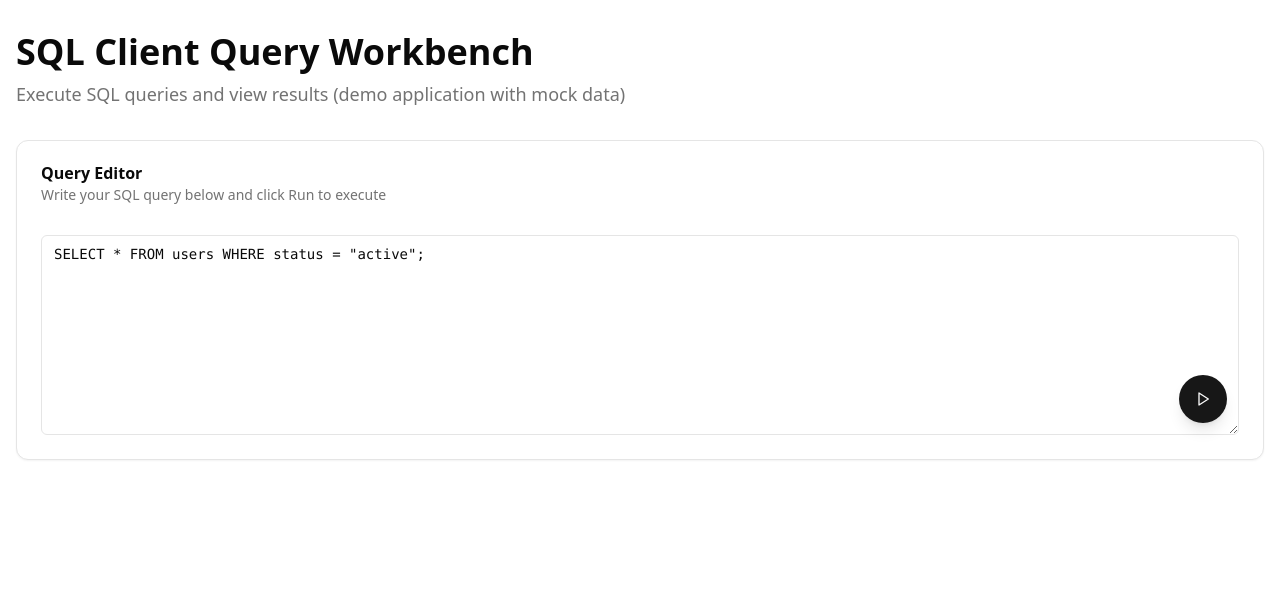
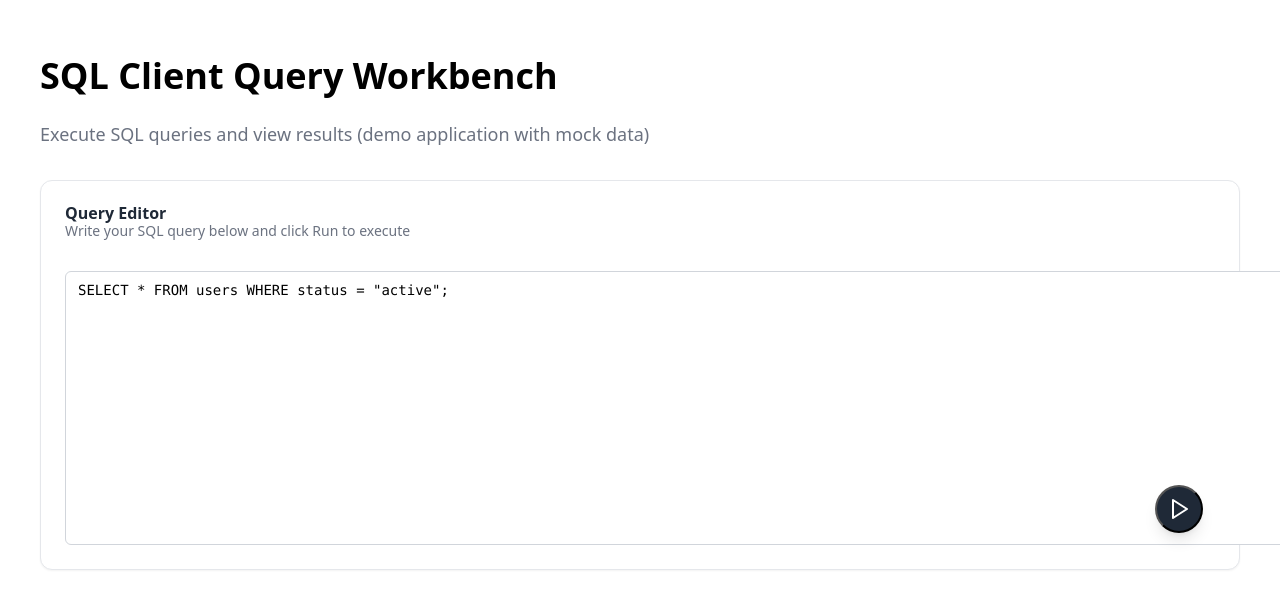
Before and after one commit to madhankumar028/sql-client-workbench, a Next.js app: page / in a window 1280 px wide. Shown: the top 608 px of the page. Built offline with nearby package versions, Linux system fonts and the light colour scheme.

Commit message:
Fix CSS loading with explicit styles
- Replace Tailwind directives with explicit CSS rules
- Add comprehensive styling for all components
- This bypasses Tailwind processing issues
- Application should now display with proper styling
- Works for both local development and Vercel deployment

```diff
--- a/app/globals.css
+++ b/app/globals.css
@@ -1,57 +1,396 @@
-@tailwind base;
-@tailwind components;
-@tailwind utilities;
-
-:root {
-  --background: 0 0% 100%;
-  --foreground: 0 0% 3.9%;
-  --card: 0 0% 100%;
-  --card-foreground: 0 0% 3.9%;
-  --popover: 0 0% 100%;
-  --popover-foreground: 0 0% 3.9%;
-  --primary: 0 0% 9%;
-  --primary-foreground: 0 0% 98%;
-  --secondary: 0 0% 96.1%;
-  --secondary-foreground: 0 0% 9%;
-  --muted: 0 0% 96.1%;
-  --muted-foreground: 0 0% 45.1%;
-  --accent: 0 0% 96.1%;
-  --accent-foreground: 0 0% 9%;
-  --destructive: 0 84.2% 60.2%;
-  --destructive-foreground: 0 0% 98%;
-  --border: 0 0% 89.8%;
-  --input: 0 0% 89.8%;
-  --ring: 0 0% 3.9%;
-  --radius: 0.5rem;
+/* Test basic CSS first */
+body {
+  background-color: #f5f5f5;
+  font-family: system-ui, -apple-system, sans-serif;
+  margin: 0;
+  padding: 0;
 }
 
-.dark {
-  --background: 0 0% 3.9%;
-  --foreground: 0 0% 98%;
-  --card: 0 0% 3.9%;
-  --card-foreground: 0 0% 98%;
-  --popover: 0 0% 3.9%;
-  --popover-foreground: 0 0% 98%;
-  --primary: 0 0% 98%;
-  --primary-foreground: 0 0% 9%;
-  --secondary: 0 0% 14.9%;
-  --secondary-foreground: 0 0% 98%;
-  --muted: 0 0% 14.9%;
-  --muted-foreground: 0 0% 63.9%;
-  --accent: 0 0% 14.9%;
-  --accent-foreground: 0 0% 98%;
-  --destructive: 0 62.8% 30.6%;
-  --destructive-foreground: 0 0% 98%;
-  --border: 0 0% 14.9%;
-  --input: 0 0% 14.9%;
-  --ring: 0 0% 83.1%;
+.min-h-screen {
+  min-height: 100vh;
 }
 
-@layer base {
-  * {
-    @apply border-border;
-  }
-  body {
-    @apply bg-background text-foreground;
-  }
+.bg-background {
+  background-color: white;
 }
+
+.text-foreground {
+  color: #1f2937;
+}
+
+.container {
+  max-width: 1200px;
+  margin: 0 auto;
+  padding: 0 1rem;
+}
+
+.mx-auto {
+  margin-left: auto;
+  margin-right: auto;
+}
+
+.py-8 {
+  padding-top: 2rem;
+  padding-bottom: 2rem;
+}
+
+.px-4 {
+  padding-left: 1rem;
+  padding-right: 1rem;
+}
+
+.space-y-8 > * + * {
+  margin-top: 2rem;
+}
+
+.space-y-2 > * + * {
+  margin-top: 0.5rem;
+}
+
+.text-4xl {
+  font-size: 2.25rem;
+  line-height: 2.5rem;
+}
+
+.font-bold {
+  font-weight: 700;
+}
+
+.text-balance {
+  text-wrap: balance;
+}
+
+.text-lg {
+  font-size: 1.125rem;
+  line-height: 1.75rem;
+}
+
+.text-muted-foreground {
+  color: #6b7280;
+}
+
+/* Card styles */
+.bg-card {
+  background-color: white;
+}
+
+.text-card-foreground {
+  color: #1f2937;
+}
+
+.flex {
+  display: flex;
+}
+
+.flex-col {
+  flex-direction: column;
+}
+
+.gap-6 {
+  gap: 1.5rem;
+}
+
+.rounded-xl {
+  border-radius: 0.75rem;
+}
+
+.border {
+  border: 1px solid #e5e7eb;
+}
+
+.py-6 {
+  padding-top: 1.5rem;
+  padding-bottom: 1.5rem;
+}
+
+.shadow-sm {
+  box-shadow: 0 1px 2px 0 rgb(0 0 0 / 0.05);
+}
+
+/* Button styles */
+.inline-flex {
+  display: inline-flex;
+}
+
+.items-center {
+  align-items: center;
+}
+
+.justify-center {
+  justify-content: center;
+}
+
+.whitespace-nowrap {
+  white-space: nowrap;
+}
+
+.text-sm {
+  font-size: 0.875rem;
+  line-height: 1.25rem;
+}
+
+.font-medium {
+  font-weight: 500;
+}
+
+.transition-all {
+  transition-property: all;
+  transition-timing-function: cubic-bezier(0.4, 0, 0.2, 1);
+  transition-duration: 150ms;
+}
+
+.disabled\:pointer-events-none:disabled {
+  pointer-events: none;
+}
+
+.disabled\:opacity-50:disabled {
+  opacity: 0.5;
+}
+
+.outline-none {
+  outline: 2px solid transparent;
+  outline-offset: 2px;
+}
+
+.bg-primary {
+  background-color: #1f2937;
+}
+
+.text-primary-foreground {
+  color: white;
+}
+
+.hover\:bg-primary\/90:hover {
+  background-color: #374151;
+}
+
+.size-9 {
+  width: 2.25rem;
+  height: 2.25rem;
+}
+
+.absolute {
+  position: absolute;
+}
+
+.bottom-3 {
+  bottom: 0.75rem;
+}
+
+.right-3 {
+  right: 0.75rem;
+}
+
+.h-12 {
+  height: 3rem;
+}
+
+.w-12 {
+  width: 3rem;
+}
+
+.rounded-full {
+  border-radius: 9999px;
+}
+
+.shadow-lg {
+  box-shadow: 0 10px 15px -3px rgb(0 0 0 / 0.1), 0 4px 6px -4px rgb(0 0 0 / 0.1);
+}
+
+/* Textarea styles */
+.relative {
+  position: relative;
+}
+
+.border-input {
+  border-color: #d1d5db;
+}
+
+.placeholder\:text-muted-foreground::placeholder {
+  color: #6b7280;
+}
+
+.focus-visible\:border-ring:focus-visible {
+  border-color: #1f2937;
+}
+
+.focus-visible\:ring-ring\/50:focus-visible {
+  box-shadow: 0 0 0 3px rgb(31 41 55 / 0.5);
+}
+
+.flex {
+  display: flex;
+}
+
+.field-sizing-content {
+  field-sizing: content;
+}
+
+.w-full {
+  width: 100%;
+}
+
+.rounded-md {
+  border-radius: 0.375rem;
+}
+
+.bg-transparent {
+  background-color: transparent;
+}
+
+.px-3 {
+  padding-left: 0.75rem;
+  padding-right: 0.75rem;
+}
+
+.py-2 {
+  padding-top: 0.5rem;
+  padding-bottom: 0.5rem;
+}
+
+.shadow-xs {
+  box-shadow: 0 1px 2px 0 rgb(0 0 0 / 0.05);
+}
+
+.transition-\[color\,box-shadow\] {
+  transition-property: color, box-shadow;
+  transition-timing-function: cubic-bezier(0.4, 0, 0.2, 1);
+  transition-duration: 150ms;
+}
+
+.outline-none {
+  outline: 2px solid transparent;
+  outline-offset: 2px;
+}
+
+.focus-visible\:ring-\[3px\]:focus-visible {
+  box-shadow: 0 0 0 3px rgb(31 41 55 / 0.5);
+}
+
+.disabled\:cursor-not-allowed:disabled {
+  cursor: not-allowed;
+}
+
+.disabled\:opacity-50:disabled {
+  opacity: 0.5;
+}
+
+.font-mono {
+  font-family: ui-monospace, SFMono-Regular, "SF Mono", Consolas, "Liberation Mono", Menlo, monospace;
+}
+
+.min-h-\[200px\] {
+  min-height: 200px;
+}
+
+.pr-16 {
+  padding-right: 4rem;
+}
+
+.pb-16 {
+  padding-bottom: 4rem;
+}
+
+/* Card header styles */
+.grid {
+  display: grid;
+}
+
+.auto-rows-min {
+  grid-auto-rows: min-content;
+}
+
+.grid-rows-\[auto_auto\] {
+  grid-template-rows: auto auto;
+}
+
+.items-start {
+  align-items: flex-start;
+}
+
+.gap-1\.5 {
+  gap: 0.375rem;
+}
+
+.px-6 {
+  padding-left: 1.5rem;
+  padding-right: 1.5rem;
+}
+
+.leading-none {
+  line-height: 1;
+}
+
+.font-semibold {
+  font-weight: 600;
+}
+
+/* Card content styles */
+.space-y-4 > * + * {
+  margin-top: 1rem;
+}
+
+/* Table styles */
+.rounded-md {
+  border-radius: 0.375rem;
+}
+
+.border-border {
+  border-color: #e5e7eb;
+}
+
+.overflow-x-auto {
+  overflow-x: auto;
+}
+
+.table {
+  width: 100%;
+  border-collapse: collapse;
+}
+
+.table-header {
+  background-color: #f9fafb;
+}
+
+.table-row {
+  border-bottom: 1px solid #e5e7eb;
+}
+
+.table-head {
+  padding: 0.75rem;
+  text-align: left;
+  font-weight: 600;
+  color: #374151;
+}
+
+.table-body {
+  background-color: white;
+}
+
+.table-cell {
+  padding: 0.75rem;
+  font-family: ui-monospace, SFMono-Regular, "SF Mono", Consolas, "Liberation Mono", Menlo, monospace;
+  font-size: 0.875rem;
+  line-height: 1.25rem;
+}
+
+.text-center {
+  text-align: center;
+}
+
+.text-muted-foreground {
+  color: #6b7280;
+}
+
+/* Utility classes */
+.sr-only {
+  position: absolute;
+  width: 1px;
+  height: 1px;
+  padding: 0;
+  margin: -1px;
+  overflow: hidden;
+  clip: rect(0, 0, 0, 0);
+  white-space: nowrap;
+  border: 0;
+}
```
